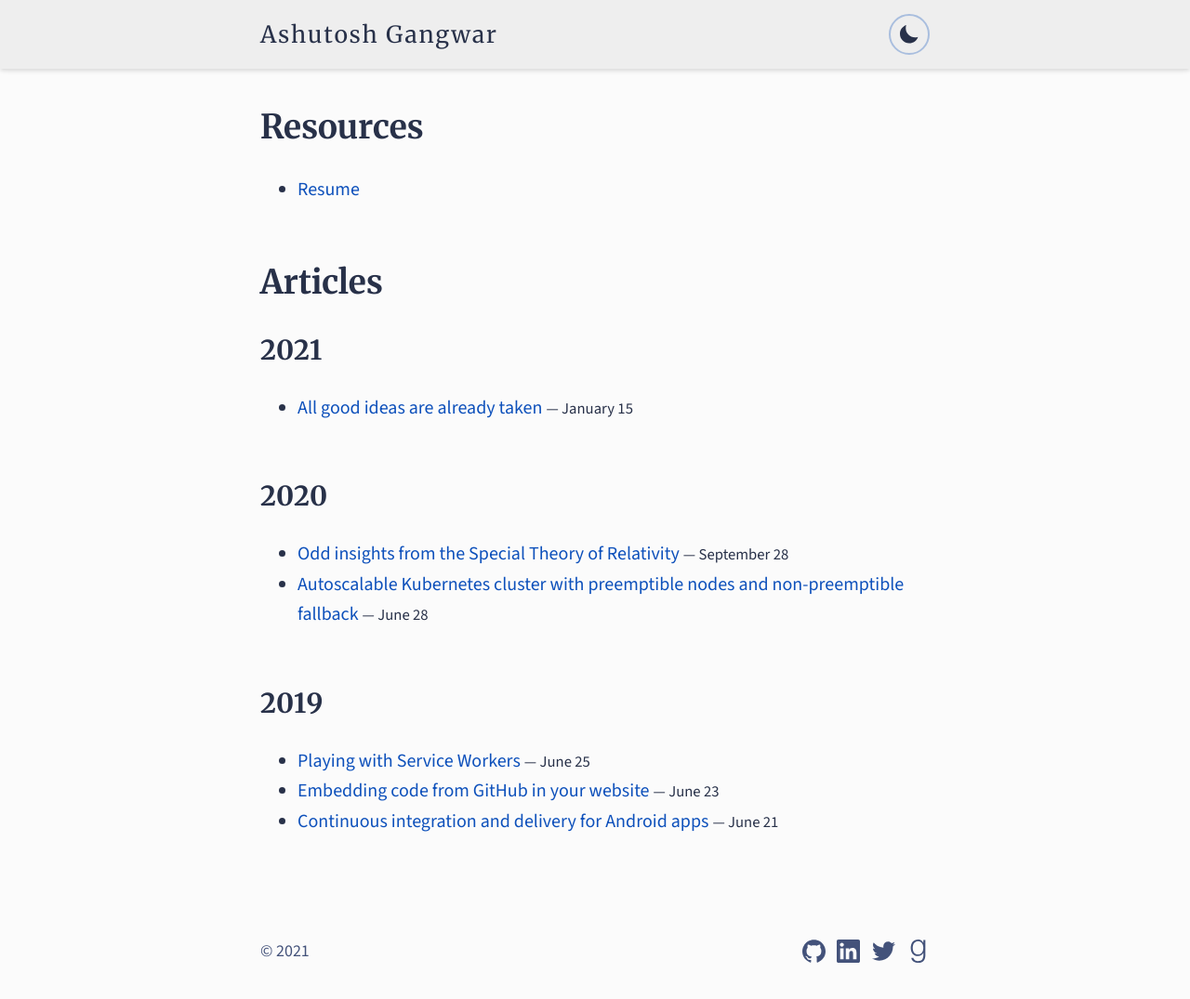
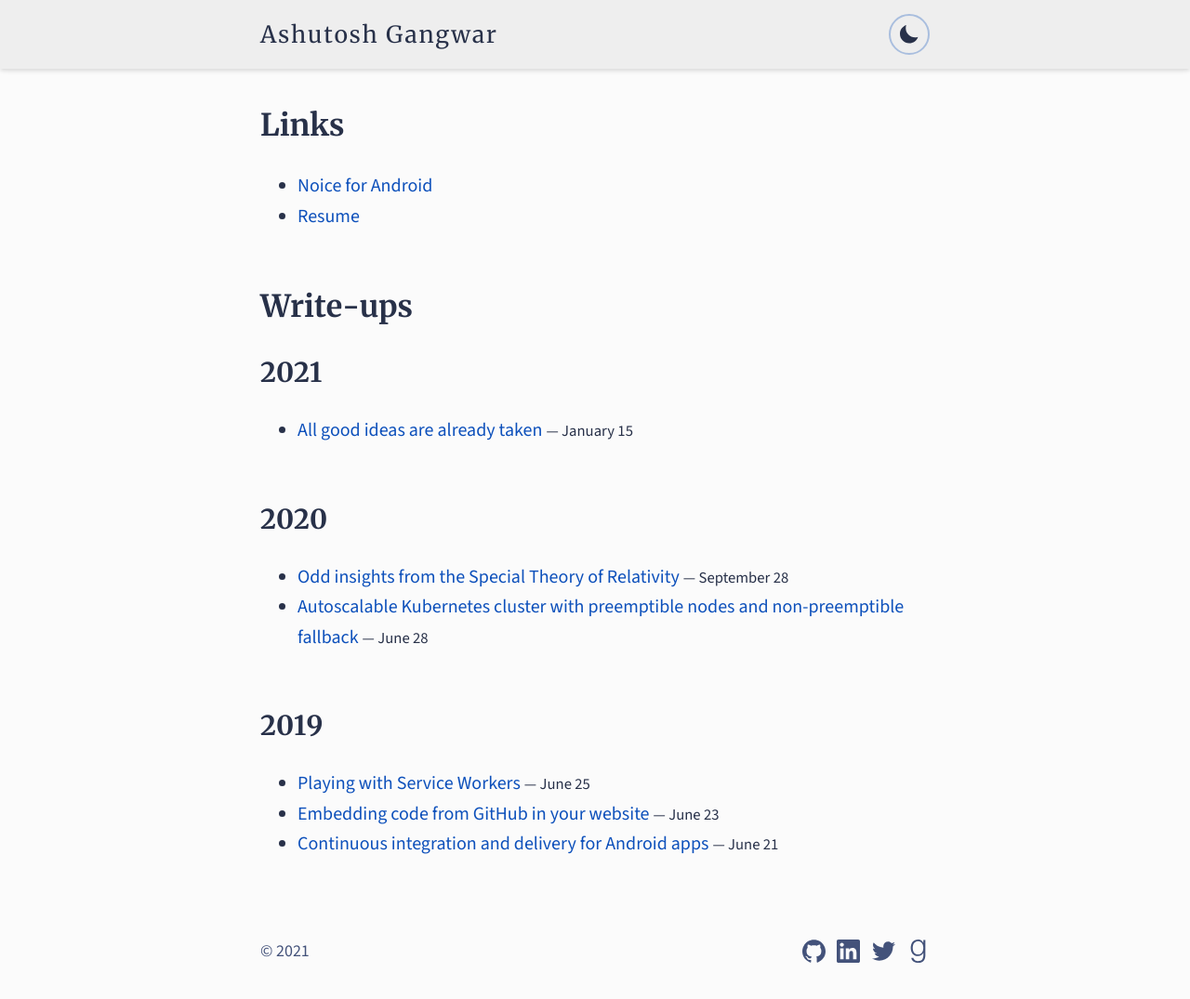
Before and after one commit to ashutoshgngwr/ashutoshgngwr.github.io, a Jekyll site: the page built from index.md, in a window 1280 px wide and 1083 px high. Shown: the top 1075 px of the window at 93% size. Built offline with Jekyll 4.4.1, drawn with Linux system fonts in a browser that asks for light colours.

Commit message:
update a few things

```diff
--- a/_config.yml
+++ b/_config.yml
@@ -15,9 +15,9 @@ x: # Theme specific stuff
       username: ashutoshgngwr
 
 collections:
-  pages:
+  links:
     output: true
-    permalink: /:name
+    permalink: /link/:name
     sitemap_priority: 0.9
   posts:
     output: true
--- a/_includes/page_list.html
+++ b/_includes/links_list.html
@@ -1,11 +1,11 @@
 <section itemscope itemtype="https://schema.org/BreadcrumbList">
-  <h1 itemprop="name">Resources</h1>
+  <h1 itemprop="name">Links</h1>
   <ul>
     {%- assign position = 1 -%}
-    {%- for page in site.pages %}
+    {%- for link in site.links %}
     <li itemprop="itemListElement" itemscope itemtype="https://schema.org/ListItem">
-      <a href="{{ page.url | relative_url }}" itemprop="item">
-        <span itemprop="name">{{ page.title | escape_once }}</span>
+      <a href="{{ link.href | default: link.url | relative_url }}" itemprop="item">
+        <span itemprop="name">{{ link.title | escape_once }}</span>
       </a>
       <meta itemprop="position" content="{{ position }}" />
       {%- assign position = position | plus: 1 %}
--- a/_includes/post_list.html
+++ b/_includes/post_list.html
@@ -1,5 +1,5 @@
 <section itemscope itemtype="https://schema.org/Blog">
-  <h1>Articles</h1>
+  <h1>Write-ups</h1>
   {%- assign postsByYear = site.posts | group_by_exp: "post", "post.date | date: '%Y'" -%}
   {%- for year in postsByYear %}
   <h2>{{ year.name }}</h2>
--- a/_sass/base/_typography.scss
+++ b/_sass/base/_typography.scss
@@ -66,7 +66,7 @@ body {
 }
 
 h1 {
-  font-size: 1.8rem;
+  font-size: 1.65rem;
   margin-top: 0;
 }
 
--- a/index.md
+++ b/index.md
@@ -2,6 +2,6 @@
 layout: page
 ---
 
-{%- include page_list.html -%}
+{%- include links_list.html -%}
 
 {%- include post_list.html -%}
--- a/sitemap.xml
+++ b/sitemap.xml
@@ -12,8 +12,8 @@ layout: compress
   {%- if collection.output -%}
   {%- for page in site[collection.label] %}
   <url>
-    <loc>{{ page.url | absolute_url | xml_escape }}</loc>
-    <lastmod>{{ page.date | date_to_xmlschema }}</lastmod>
+    <loc>{{ page.href | default: page.url | absolute_url | xml_escape }}</loc>
+    <lastmod>{{ page.date | default: site.time | date_to_xmlschema }}</lastmod>
     <changefreq>weekly</changefreq>
     <priority>{{ collection.sitemap_priority | default: 0.0 }}</priority>
   </url>
```
Also changed, not shown: _links/noice.md (added, +5 -0 lines), _links/resume.md (renamed from _pages/resume.md).
